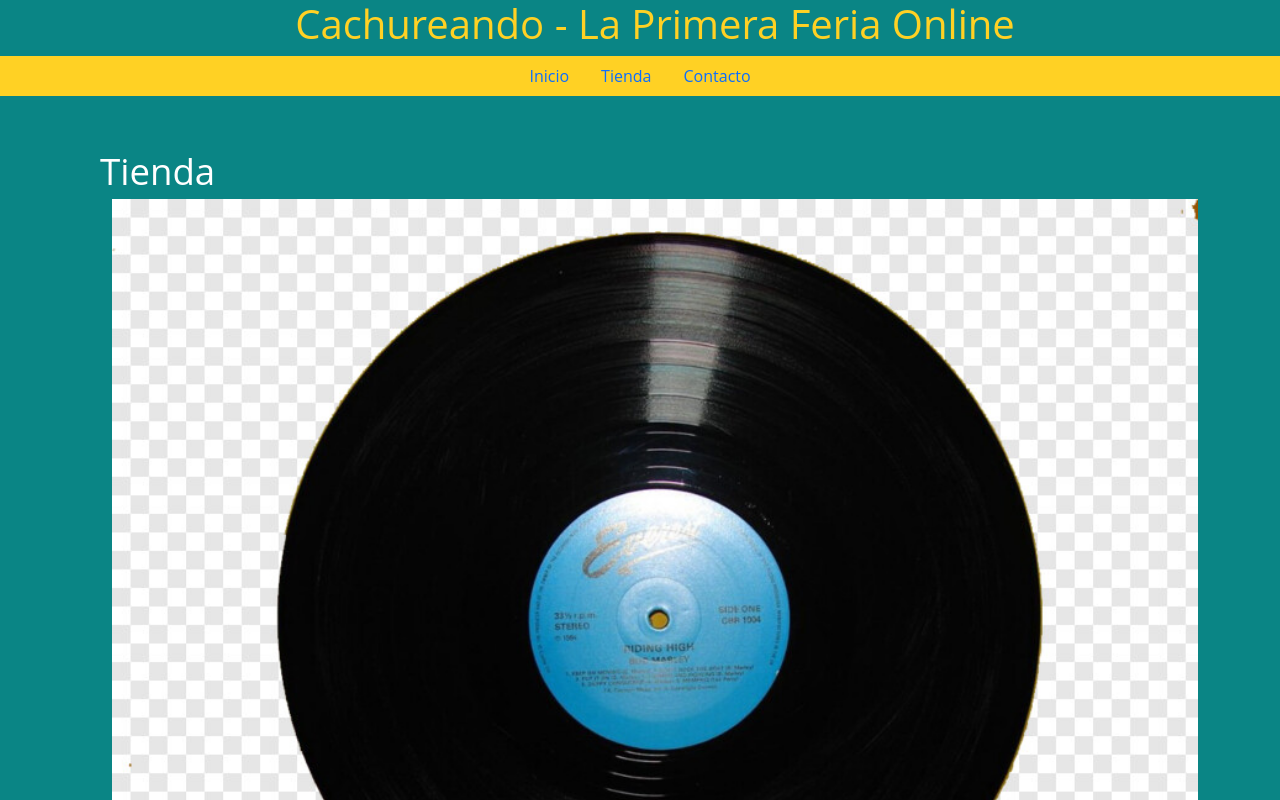
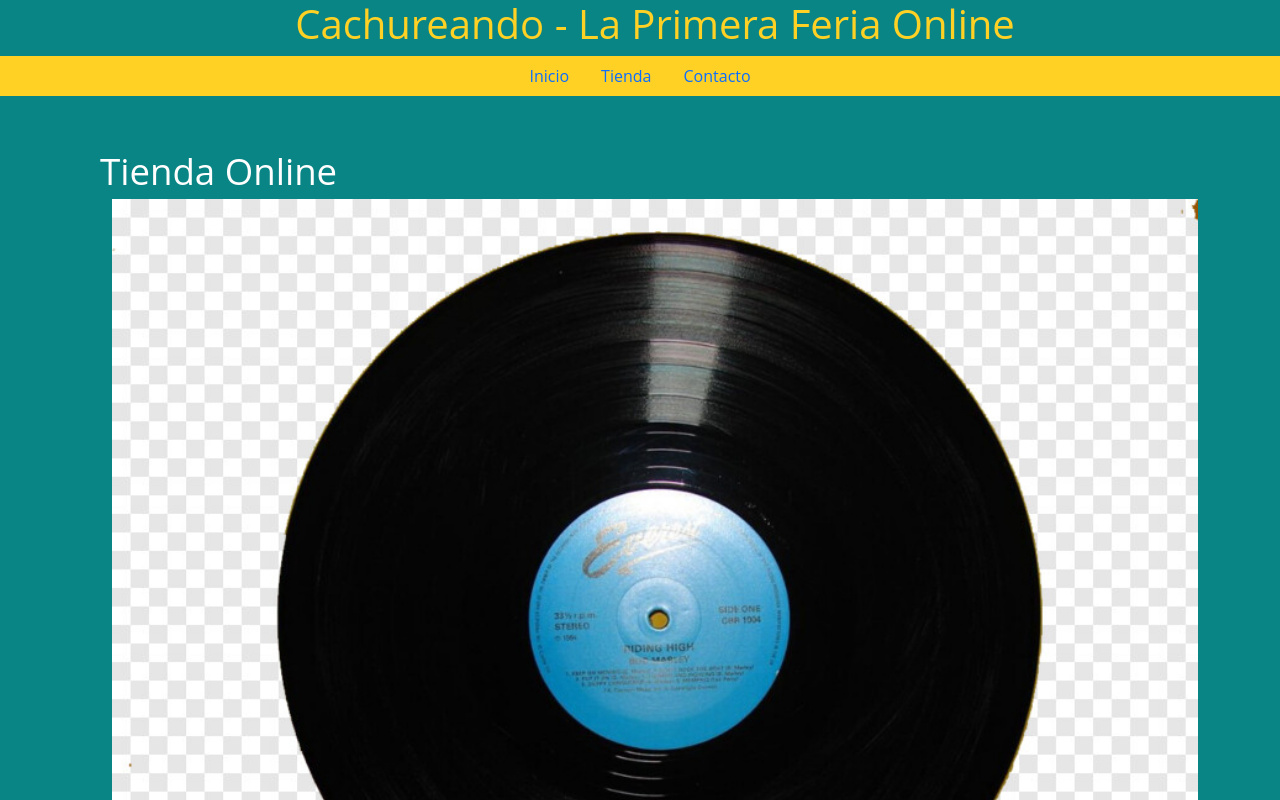
Before and after one commit to wladi2023/mod2sprint, a plain HTML site: page tienda.html in a window 1280 px wide. Shown: the top 800 px of the page. Drawn offline with Linux system fonts and the light colour scheme.

Commit message:
update martes
Creo que ayer no se actualizo

```diff
--- a/tienda.html
+++ b/tienda.html
@@ -27,13 +27,13 @@
 </header>
 
     <section class="container my-5">
-        <div class="row text-center"> Tienda
+        <div class="row text-center"> Tienda Online
 
 
             <img src="img/vinilo.png" alt="Disco Vinilo" width="100px" title="Vinilos de colección">
             <img src="img/trolls.jpg" alt="Trolls" width="100px" title="Trolls, G-Joe, Legos, y mucho más">
-            <img src="img/jeans.jpg" alt="Jeans" width="100px">
-            <img src="img/radio.jpg" alt="Radio" width="100px">
+            <img src="img/jeans.jpg"  alt="Jeans" width="100px">
+            <img src="img/radio.jpg"  alt="Radio" width="100px">
 
         </div>
 
```
